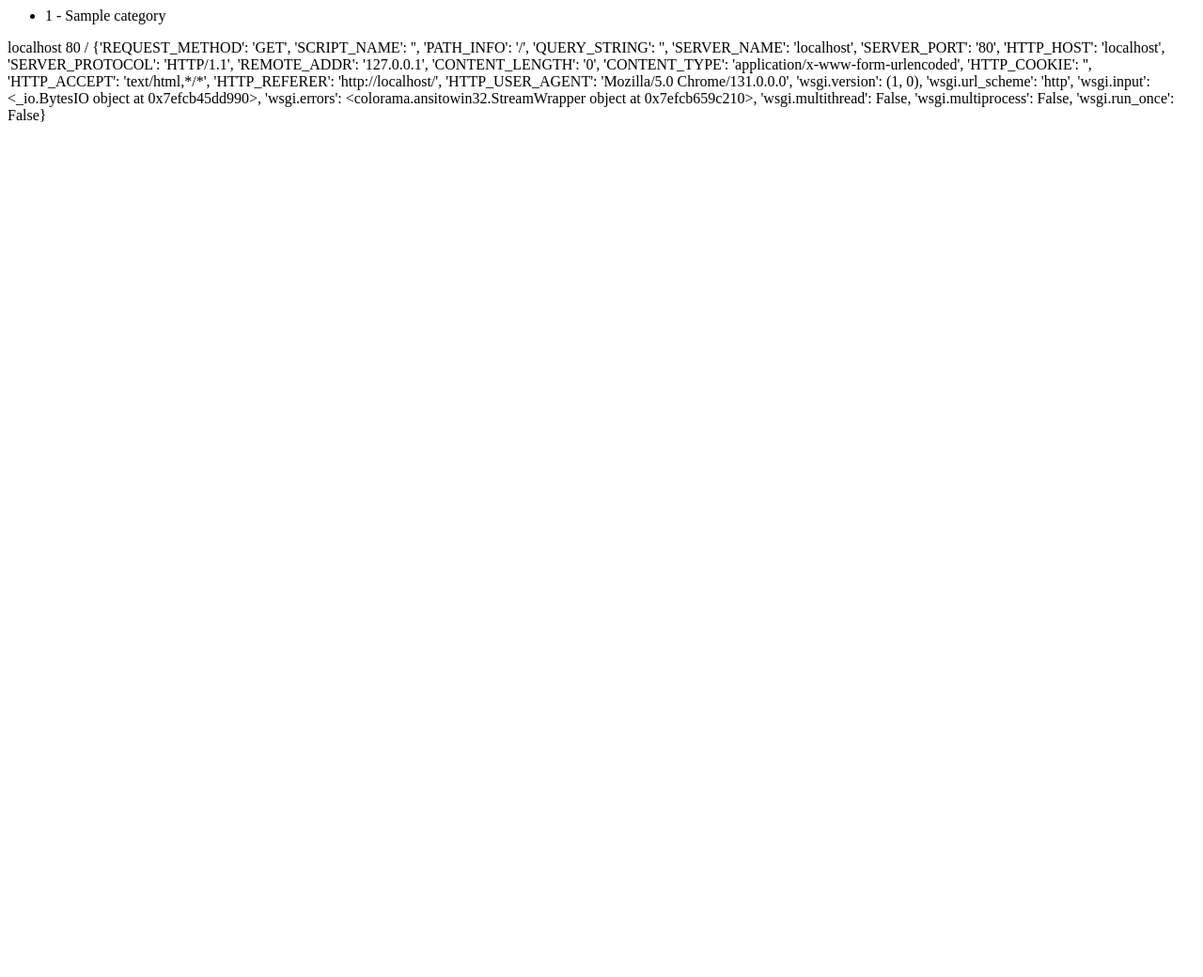
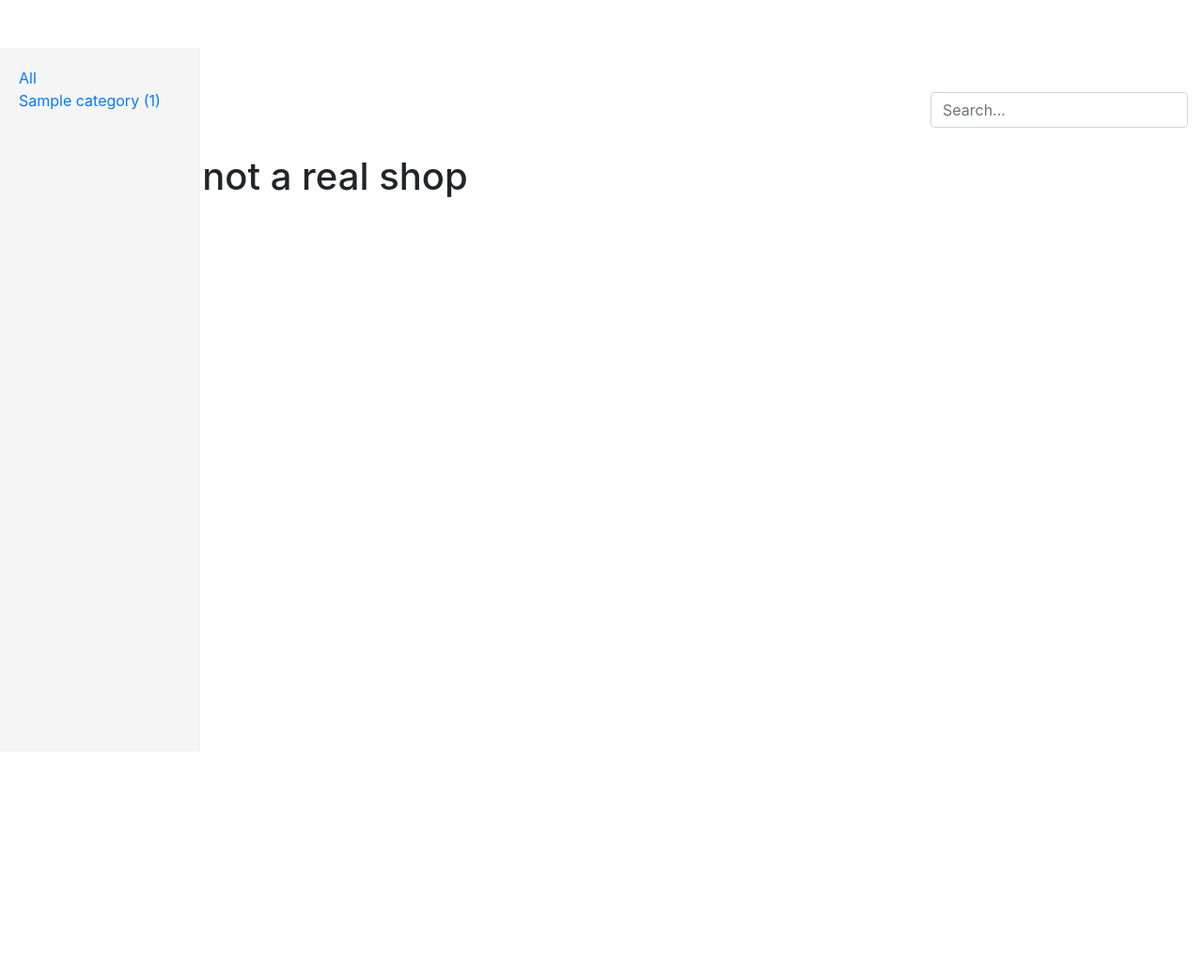
Before and after one commit to z0rr0/eshop, a Django app: page / in a window 1280 px wide. Shown: the whole page at 94% size. Before the commit the page ends 130 px from the top, so only its background shows below. Run offline with Django 3.2, Linux system fonts and the light colour scheme; tables that the repository leaves empty hold one stand-in row (values such as "Sample post"); grey boxes marked "Sample" are stand-in pictures; some libraries are stand-ins or nearby versions.

Commit message:
index page

```diff
--- a/shop/accounts/admin.py
+++ b/shop/accounts/admin.py
@@ -3,12 +3,10 @@ from django.contrib import admin
 from .models import Customer, Delivery
 
 
-
-
 class CustomerAdmin(admin.ModelAdmin):
     """docstring for CustomerAdmin"""
     def customer_name(obj):
-        return "{} {}".format(obj.user.first_name, obj.user.last_name)
+        return "{} {} {}".format(obj.user.first_name, obj.patronymic, obj.user.last_name)
 
     def customer_joined(obj):
         return obj.user.date_joined
--- a/shop/accounts/models.py
+++ b/shop/accounts/models.py
@@ -5,6 +5,7 @@ from django.contrib.auth.models import User
 class Customer(models.Model):
     """Customer's account"""
     user = models.OneToOneField(User)
+    patronymic = models.CharField(max_length=255, verbose_name='patronymic', help_text="user's patronymic")
     phone = models.CharField(max_length=20, verbose_name='phone', help_text="user's phone number")
 
     def __str__(self):
--- /dev/null
+++ b/shop/accounts/templates/base/basis.html
@@ -0,0 +1,67 @@
+<!DOCTYPE html>
+<html lang="en">
+  <head>
+    <meta charset="utf-8">
+    <meta http-equiv="X-UA-Compatible" content="IE=edge">
+    <meta name="viewport" content="width=device-width, initial-scale=1, shrink-to-fit=no">
+    <!-- The above 3 meta tags *must* come first in the head; any other head content must come *after* these tags -->
+    <meta name="description" content="eShop">
+    <meta name="author" content="">
+
+    <title>{% block title %}Title{% endblock %}</title>
+
+    <!-- Bootstrap core CSS -->
+    <link href="https://v4-alpha.getbootstrap.com/dist/css/bootstrap.min.css" rel="stylesheet">
+
+    <!-- Custom styles for this template -->
+    <link href="{{ MEDIA_URL }}dashboard.css" rel="stylesheet">
+    <link href="{{ MEDIA_URL }}album.css" rel="stylesheet">
+  </head>
+
+  <body>
+    <nav class="navbar navbar-dark navbar-fixed-top bg-inverse">
+      <button type="button" class="navbar-toggler hidden-sm-up" data-toggle="collapse" data-target="#navbar" aria-expanded="false" aria-controls="navbar">
+        <span class="sr-only">Toggle navigation</span>
+        <span class="icon-bar"></span>
+        <span class="icon-bar"></span>
+        <span class="icon-bar"></span>
+      </button>
+      <a class="navbar-brand" href="/">eShop</a>
+      <div id="navbar">
+        <nav class="nav navbar-nav pull-xs-left">
+          <a class="nav-item nav-link" href="/">Home</a>
+          {% if user.is_authenticated %}
+            <a class="nav-item nav-link" href="/profile">Profile</a>
+          {% endif %}
+        </nav>
+        <form class="pull-xs-right" action="" method="GET">
+          <input type="text" name="name" class="form-control" value="{% block search %}{% endblock %}" placeholder="Search...">
+        </form>
+      </div>
+    </nav>
+
+    <div class="container-fluid">
+      <div class="row">
+        <div class="col-sm-3 col-md-2 sidebar">
+          <ul class="nav nav-sidebar">
+            {% block categories %}{% endblock %}
+          </ul>
+        </div>
+        <div class="col-sm-9 col-sm-offset-3 col-md-10 col-md-offset-2 main">
+          <h1 class="page-header">{% block header %}{% endblock %}</h1>
+          <div class="container-fluid">
+            <div class="row">
+              <div class="col-sm-12">
+                {% block content %}{% endblock %}
+              </div>
+            </div>
+          </div>
+        </div>
+      </div>
+    </div>
+
+    <!-- Bootstrap core JavaScript
+    ================================================== -->
+    <!-- <script src="https://ajax.googleapis.com/ajax/libs/jquery/2.1.4/jquery.min.js"></script> -->
+  </body>
+</html>
--- /dev/null
+++ b/shop/media/album.css
@@ -0,0 +1,32 @@
+
+.album {
+  min-height: 50rem; /* Can be removed; just added for demo purposes */
+  padding-top: 3rem;
+  padding-bottom: 3rem;
+  /*background-color: #f7f7f7;*/
+}
+
+.card {
+  float: left;
+  width: 33.333%;
+  padding: .75rem;
+  margin-bottom: 2rem;
+  border: 0;
+}
+
+.card > img {
+  margin-bottom: .75rem;
+}
+
+.card-text {
+  font-size: 85%;
+}
+
+footer {
+  padding-top: 3rem;
+  padding-bottom: 3rem;
+}
+
+footer p {
+  margin-bottom: .25rem;
+}
--- /dev/null
+++ b/shop/media/dashboard.css
@@ -0,0 +1,105 @@
+/*
+ * Base structure
+ */
+
+/* Move down content because we have a fixed navbar that is 50px tall */
+body {
+  padding-top: 50px;
+}
+
+
+/*
+ * Global add-ons
+ */
+
+.sub-header {
+  padding-bottom: 10px;
+  border-bottom: 1px solid #eee;
+}
+
+/*
+ * Top navigation
+ * Hide default border to remove 1px line.
+ */
+.navbar-fixed-top {
+  border: 0;
+}
+
+/*
+ * Sidebar
+ */
+
+/* Hide for mobile, show later */
+.sidebar {
+  display: none;
+}
+@media (min-width: 768px) {
+  .sidebar {
+    position: fixed;
+    top: 51px;
+    bottom: 0;
+    left: 0;
+    z-index: 1000;
+    display: block;
+    padding: 20px;
+    overflow-x: hidden;
+    overflow-y: auto; /* Scrollable contents if viewport is shorter than content. */
+    background-color: #f5f5f5;
+    border-right: 1px solid #eee;
+  }
+}
+
+/* Sidebar navigation */
+.nav-sidebar {
+  margin-right: -21px; /* 20px padding + 1px border */
+  margin-bottom: 20px;
+  margin-left: -20px;
+}
+.nav-sidebar > li > a {
+  padding-right: 20px;
+  padding-left: 20px;
+}
+.nav-sidebar > .active > a,
+.nav-sidebar > .active > a:hover,
+.nav-sidebar > .active > a:focus {
+  color: #fff;
+  background-color: #428bca;
+}
+
+
+/*
+ * Main content
+ */
+
+.main {
+  padding: 20px;
+}
+@media (min-width: 768px) {
+  .main {
+    padding-right: 40px;
+    padding-left: 40px;
+  }
+}
+.main .page-header {
+  margin-top: 0;
+}
+
+
+/*
+ * Placeholder dashboard ideas
+ */
+
+.placeholders {
+  margin-bottom: 30px;
+  text-align: center;
+}
+.placeholders h4 {
+  margin-bottom: 0;
+}
+.placeholder {
+  margin-bottom: 20px;
+}
+.placeholder img {
+  display: inline-block;
+  border-radius: 50%;
+}
--- a/shop/sales/models.py
+++ b/shop/sales/models.py
@@ -1,12 +1,11 @@
 from django.db import models
 from django.conf import settings
 from shop import addons
+import os
 
 
 class Category(models.Model):
     """Products' category"""
-    PRODUCTS_CACHE = {}
-
     name = models.CharField(max_length=200, verbose_name='name', help_text='category name', unique=True)
     desc = models.TextField(verbose_name='description', help_text='category description')
     modified = models.DateTimeField(auto_now=True, editable=False)
@@ -19,23 +18,13 @@ class Category(models.Model):
         verbose_name = 'Category'
         verbose_name_plural = 'Categories'
 
-    @addons.easy_cache(PRODUCTS_CACHE)
-    def products_count(self):
-        return self.product_set.count()
-
-    def clean_cache(self):
-        try:
-            del self.PRODUCTS_CACHE[self]
-        except KeyError:
-            pass
-
 
 class Product(models.Model):
     """Products class"""
     name = models.CharField(max_length=200, verbose_name='name', help_text='product name', db_index=True)
     category = models.ForeignKey(Category, verbose_name='category', help_text="product's category")
     price = models.FloatField(verbose_name='price', help_text="product's price", db_index=True)
-    image = models.ImageField(upload_to=settings.IMAGES_DIR, verbose_name='image', help_text="product's image")
+    image = models.ImageField(upload_to='images/', verbose_name='image', help_text="product's image")
     desc = models.TextField(verbose_name='description', help_text="product's description")
     modified = models.DateTimeField(auto_now=True, editable=False)
     created = models.DateTimeField(auto_now_add=True, editable=False)
--- a/shop/sales/templates/sales/index.html
+++ b/shop/sales/templates/sales/index.html
@@ -1,11 +1,75 @@
-{% if categories %}
-  <ul>
-  {% for question in categories %}
-    <li>{{ question.id }} - {{ question.name }}</li>
+{% extends "base/basis.html" %}
+{% block title %}eShop{% endblock %}
+{% block header %}eShop is not a real shop{% endblock %}
+{% block search %}{{ search }}{% endblock %}
+{% block categories %}
+  <li><a href="/?{{ params.cat_url|join:"&" }}">All</a></li>
+  {% for cat in categories %}
+    {# cache should be used here #}
+    <li><a href="/?{{ params.cat_url|join:"&" }}&cat={{ cat.id }}">{{ cat.name }} ({{ cat.product_set.count }})</a></li>
   {% endfor %}
+{% endblock %}
+
+{% block content %}
+{% if category %}
+  <h2>{{ category.name }}</h2>
+{% endif %}
+{% if search %}
+  <p><b>Filtered by text</b>: &lsquo;{{ search }}&rsquo;</p>
+{% endif %}
+
+{% if products.has_other_pages %}
+  <nav>
+  <ul class="pagination">
+    {% if products.has_previous %}
+    <li class="page-item">
+      <a class="page-link" href="/?{{ params.page_url|join:"&" }}&page={{ products.previous_page_number }}" aria-label="Previous">
+        <span aria-hidden="true">&laquo;</span>
+        <span class="sr-only">Previous</span>
+      </a>
+    </li>
+    {% endif %}
+    {% for p in products.paginator.page_range %}
+      {% if products.number == p %}
+        <li class="page-item active">
+          <span class="page-link">{{ p }} <span class="sr-only">(current)</span></span>
+        </li>
+      {% else %}
+        <li class="page-item">
+          <a class="page-link" href="/?{{ params.page_url|join:"&" }}&page={{ p }}">{{ p }}</a>
+        </li>
+      {% endif %}
+    {% endfor %}
+    {% if products.has_next %}
+    <li class="page-item">
+      <a class="page-link" href="/?{{ params.page_url|join:"&" }}&page={{ products.next_page_number }}" aria-label="Next">
+        <span aria-hidden="true">&raquo;</span>
+        <span class="sr-only">Next</span>
+      </a>
+    </li>
+    {% endif %}
   </ul>
+</nav>
+{% endif %}
+
+{% if products.object_list %}
+  <div class="album text-muted">
+    <div class="container">
+      <div class="row">
+      {% for product in products %}
+        <div class="card">
+          <a href="/product/{{ product.id }}" title="{{ product.name }}">
+            <img class="media-object" src="{{ product.image.url }}" height="100px">
+          </a>
+          <p class="card-text">{{ product.name|safe }}</p>
+          <p>{{ product.price|floatformat:2 }} rub.</p>
+          <p><a href="/product/{{ product.id }}" title="{{ product.name }}" class="btn btn-primary">View</a></p>
+        </div>
+      {% endfor %}
+      </div>
+    </div>
+  </div>
 {% else %}
-    <p>No categories are available.</p>
+  <p><i>Not found any products.</i></p>
 {% endif %}
-{{ request.get_host }} {{ request.get_port }} {{ request.get_full_path }}
-{{ request.META }}
+{% endblock content %}
--- a/shop/sales/views.py
+++ b/shop/sales/views.py
@@ -1,5 +1,6 @@
 from django.shortcuts import render
-from .models import Category
+from django.core.paginator import Paginator, EmptyPage, PageNotAnInteger
+from sales.models import Category, Product
 from shop import addons
 import logging
 
@@ -9,9 +10,44 @@ LOGGER = logging.getLogger(__name__)
 
 @addons.nosecure
 def index(request):
-    categories = Category.objects.all().order_by('id')
+    on_page = 2
+    categories = Category.objects.all().order_by('name')
+    # filter params: page, category, name
+    category = None
+    params = {'cat_url': [], 'page_url': []}
+    products = Product.objects.all()
+    # text search filter
+    search = request.GET.get('name', '')
+    if search:
+        products = products.filter(name__icontains=request.GET['name'])
+        params['cat_url'].append('name=' + request.GET['name'])
+        params['page_url'].append('name=' + request.GET['name'])
+    # categories filter
+    try:
+        if request.GET.get('cat'):
+            category = Category.objects.get(pk=int(request.GET['cat']))
+            products = products.filter(category=category)
+            params['page_url'].append('cat=' + str(category.id))
+    except (ValueError, Category.DoesNotExist) as err:
+        LOGGER.error(err)
+    # pagination filter
+    paginator = Paginator(products, on_page)
+    page = request.GET.get('page', 1)
+    try:
+        products = paginator.page(page)
+    except PageNotAnInteger:
+        page = 1
+        products = paginator.page(page)
+    except EmptyPage:
+        page = paginator.num_pages
+        products = paginator.page(page)
+    params['cat_url'].append('page=' + str(page))
     context = {
         'categories': categories,
         'request': request,
+        'params': params,
+        'products': products,
+        'search': search,
+        'category': category,
     }
     return render(request, 'sales/index.html', context)
--- a/shop/shop/addons.py
+++ b/shop/shop/addons.py
@@ -31,16 +31,3 @@ def nosecure(func):
         else:
             return func(*args, **kwargs)
     return wrapper
-
-
-def easy_cache(cache):
-    def get(func):
-        def wrapper(*args, **kwargs):
-            value = cache.get(args[0])
-            if value is not None:
-                return value
-            value = func(*args, **kwargs)
-            cache[args[0]] = value
-            return value
-        return wrapper
-    return get
```
Also changed, not shown: shop/accounts/templates/base/blank.html (added, +58 -0 lines), shop/shop/settings.py (+7 -2 lines), shop/accounts/migrations/0002_customer_patronymic.py (added), 2 other files.
